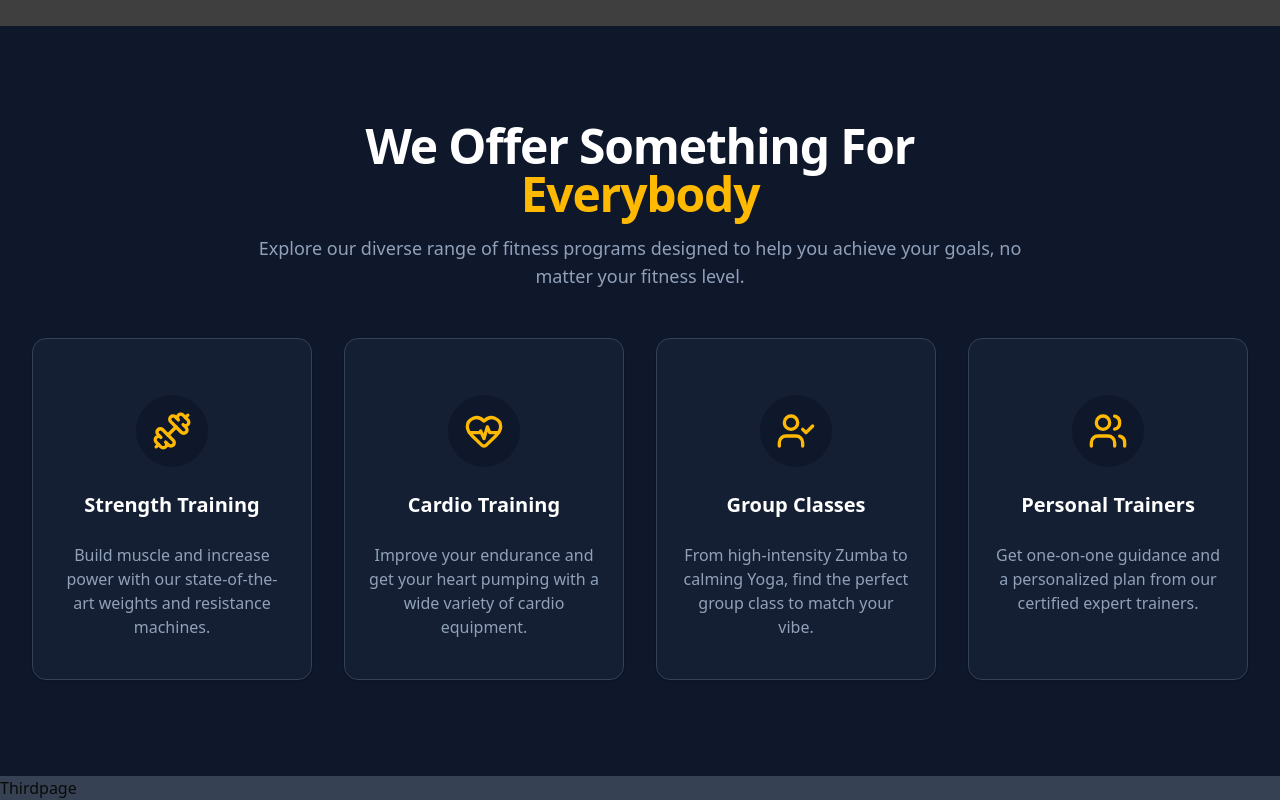
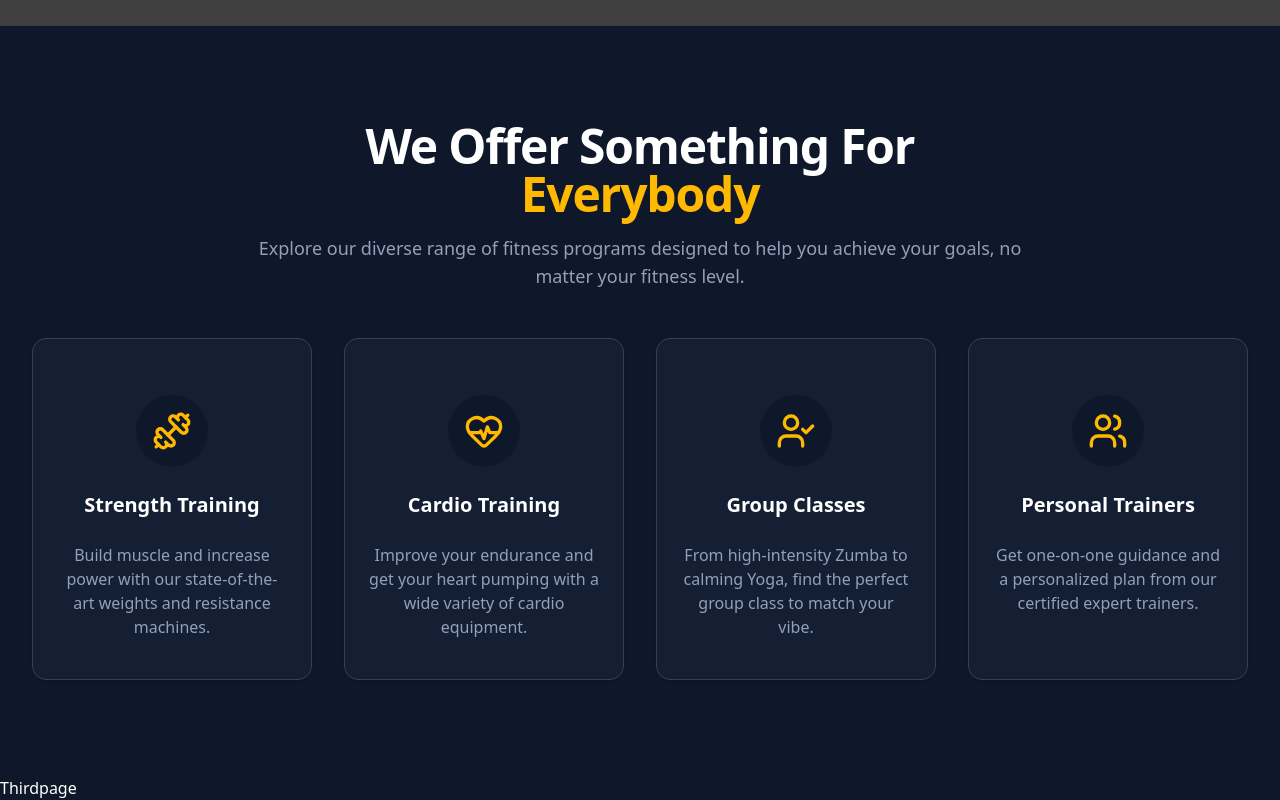
Before and after one commit to Tanujeet/GYM, a Next.js app: page / in a window 1280 px wide. Shown: the part 694-1494 px from the top of the page. Built offline with nearby package versions, Linux system fonts and the light colour scheme; grey boxes are pictures that could not be loaded.

Commit message:
Added:Minor Changes

```diff
--- a/components/thirdpage.tsx
+++ b/components/thirdpage.tsx
@@ -1,6 +1,6 @@
 const Thirdpage = () => {
   return (
-    <section>Thirdpage</section>
+    <section className="bg-slate-900 text-white antialiased">Thirdpage</section>
   );
 };
 
```
